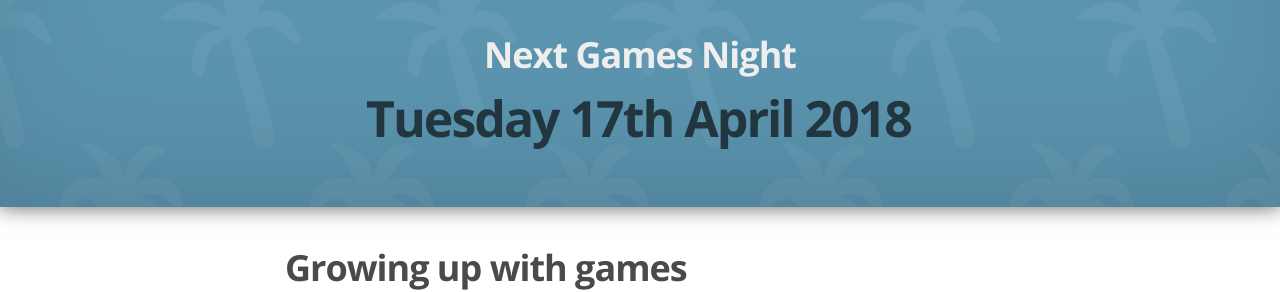
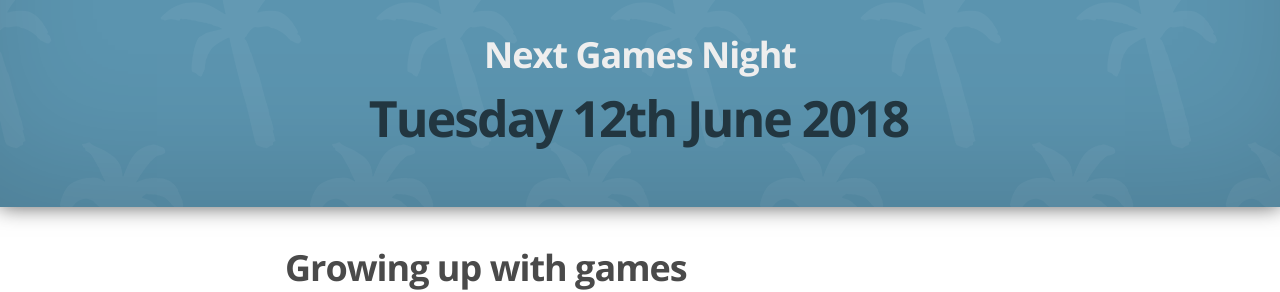
Before and after one commit to owenmcg/owenmcg.github.io, a Jekyll site: the page built from index.html, in a window 1280 px wide and 900 px high, scrolled down 1002 px. Shown: the part 176-468 px from the top of the window. Built offline with Jekyll 4.4.1, drawn with Linux system fonts in a browser that asks for light colours; nearby versions of some CDN libraries; the list of posts is cut into pages by our own code.

Commit message:
Post update

```diff
--- a/index.html
+++ b/index.html
@@ -37,7 +37,7 @@ current: home
         <p class="post-excerpt">Wicklow Meeples is a board game club open to anyone and everyone. It was setup with the sole purpose of providing fun, inclusive board gaming nights for everyone from novices to veterans. We run a fortnightly games night in The Bridge Tavern, Wicklow town. See below for the date of our next night, and if you have any queries just contact us on via our <a href="https://www.facebook.com/wicklowmeeples/">Facebook Page</a>.
         </p>
         <h2 class="center">Next Games Night</h2>
-        <h1 class="center">Tuesday 17th April 2018</h1>
+        <h1 class="center">Tuesday 12th June 2018</h1>
     </div>
 </div>
 <main id="content" class="content" role="main">
```
